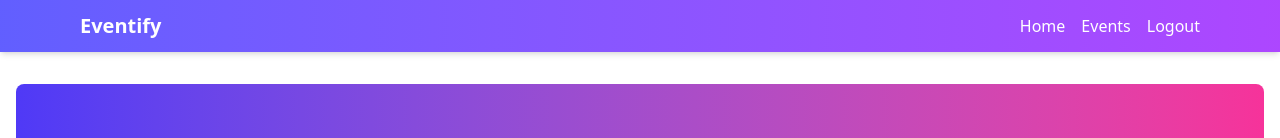
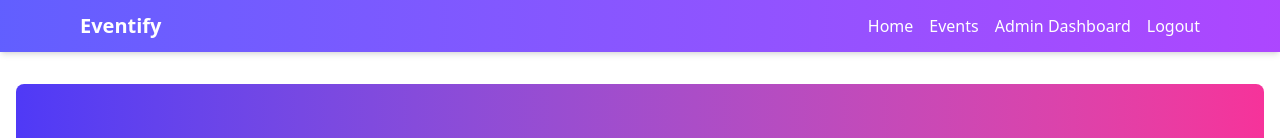
Before and after one commit to shreyajain9589/Eventify-frontend, a React (Vite) app: page / in a window 1280 px wide. Shown: the top 138 px of the page. Built offline with nearby package versions, Linux system fonts and the light colour scheme; no server answers; sample sign-in values are in the browser's storage; the HTML template or start-up script is replaced by a standard one.

Commit message:
updated navbar

```diff
--- a/src/components/Navbar.jsx
+++ b/src/components/Navbar.jsx
@@ -1,37 +1,30 @@
 import React, { useEffect, useState } from 'react';
 import { Link, useNavigate } from 'react-router-dom';
-import API, { setAuthToken } from '../services/api';
 
 export default function Navbar() {
   const navigate = useNavigate();
-  const [isAdmin, setIsAdmin] = useState(false);
-  const [isUser, setIsUser] = useState(false);
+  const [userToken, setUserToken] = useState(localStorage.getItem('token'));
+  const [adminToken, setAdminToken] = useState(localStorage.getItem('adminToken'));
 
+  // Keep tokens in sync with localStorage
   useEffect(() => {
-    const token = localStorage.getItem('token');
-    const adminToken = localStorage.getItem('adminToken');
+    const handleStorageChange = () => {
+      setUserToken(localStorage.getItem('token'));
+      setAdminToken(localStorage.getItem('adminToken'));
+    };
 
-    // Check normal user
-    if (token) setIsUser(true);
-
-    // Check admin token validity
-    if (adminToken) {
-      setAuthToken(adminToken);
-      API.get('/auth/admin/verify') // create verify route in backend
-        .then(() => setIsAdmin(true))
-        .catch(() => {
-          localStorage.removeItem('adminToken');
-          setIsAdmin(false);
-        });
-    }
+    window.addEventListener('storage', handleStorageChange);
+    return () => window.removeEventListener('storage', handleStorageChange);
   }, []);
 
   const handleLogout = () => {
     localStorage.removeItem('token');
     localStorage.removeItem('adminToken');
     localStorage.removeItem('role');
+    setUserToken(null);
+    setAdminToken(null);
     alert('Logged out successfully!');
-    navigate('/');
+    navigate('/'); // navigate without reload
   };
 
   return (
@@ -42,18 +35,18 @@ export default function Navbar() {
           <Link to="/" className="hover:underline">Home</Link>
           <Link to="/events" className="hover:underline">Events</Link>
 
-          {!isUser && !isAdmin && (
+          {!userToken && !adminToken && (
             <>
               <Link to="/auth" className="hover:underline">Login</Link>
               <Link to="/admin/login" className="hover:underline">Admin Login</Link>
             </>
           )}
 
-          {isUser && !isAdmin && (
+          {userToken && !adminToken && (
             <button onClick={handleLogout} className="hover:underline">Logout</button>
           )}
 
-          {isAdmin && (
+          {adminToken && (
             <>
               <Link to="/admin" className="hover:underline">Admin Dashboard</Link>
               <button onClick={handleLogout} className="hover:underline">Logout</button>
```
